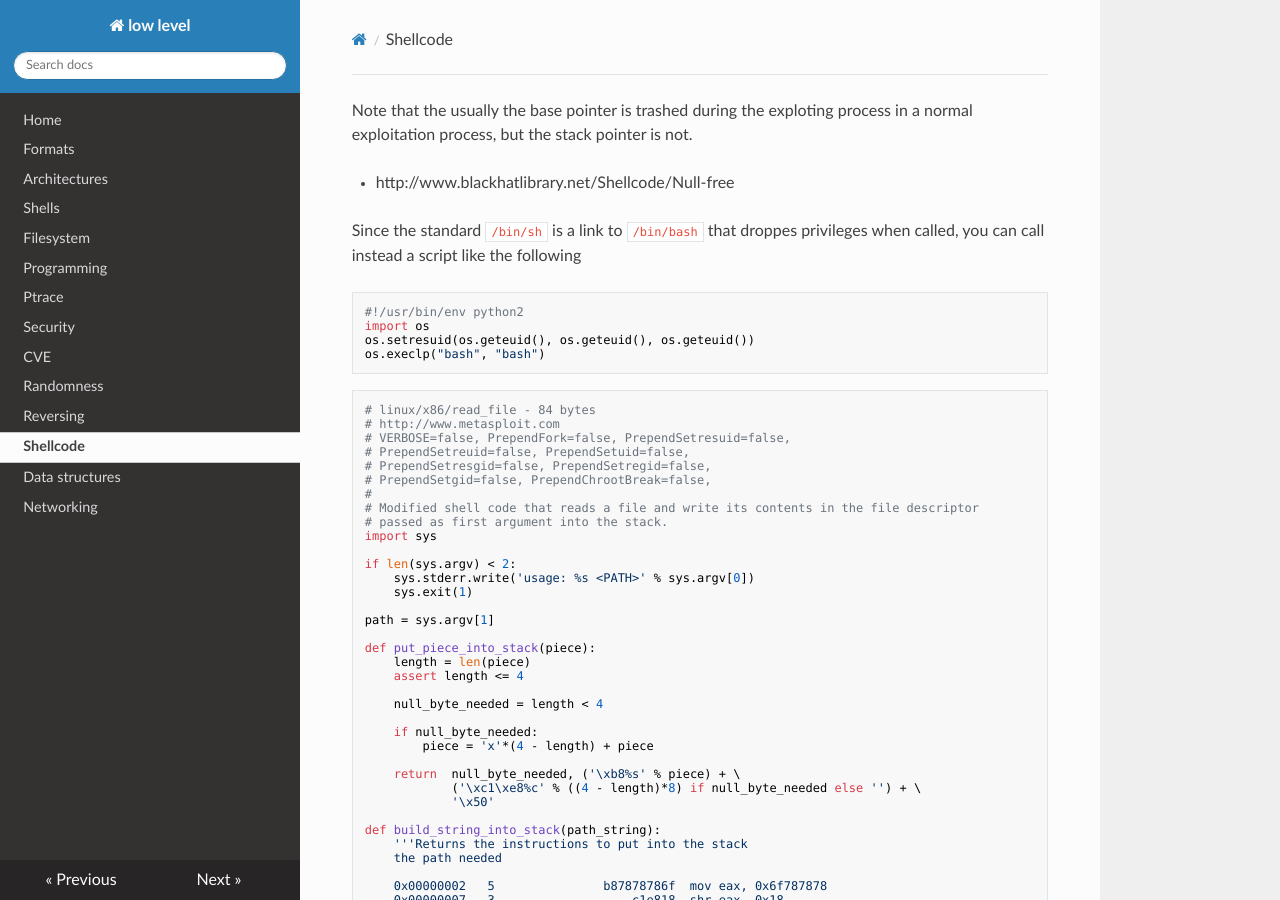
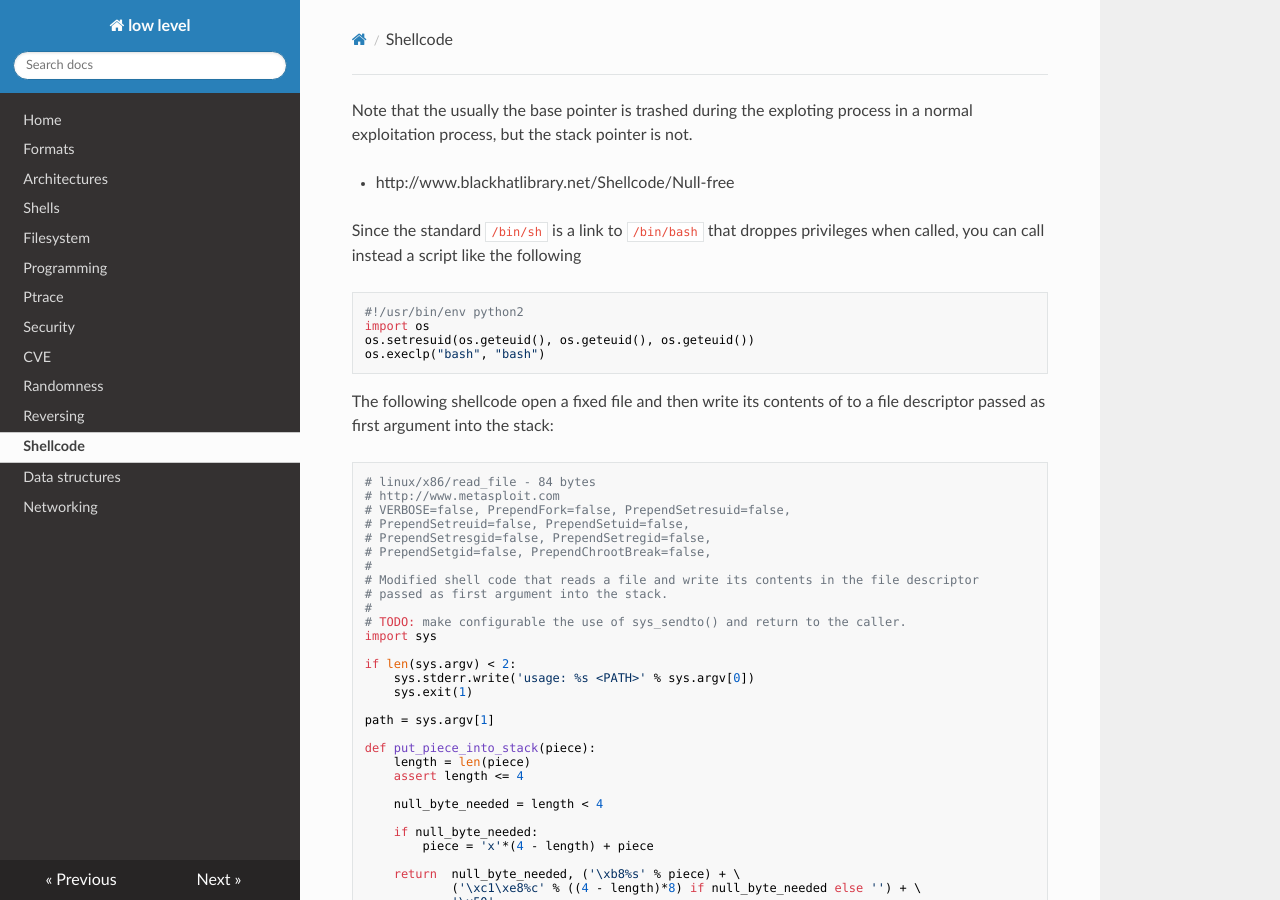
Before and after one commit to gipi/low-level, an MkDocs documentation site: the page built from docs/shellcode.md, in a window 1280 px wide and 900 px high. Built offline with MkDocs 1.6.1, drawn with Linux system fonts in a browser that asks for light colours; nearby versions of some CDN libraries; old or Windows-style settings are respelled for this version of MkDocs.

Commit message:
Update shellcode.

````diff
--- a/docs/shellcode.md
+++ b/docs/shellcode.md
@@ -15,6 +15,9 @@ os.setresuid(os.geteuid(), os.geteuid(), os.geteuid())
 os.execlp("bash", "bash")
 ```
 
+The following shellcode open a fixed file and then write its contents
+of to a file descriptor passed as first argument into the stack:
+
 ```python
 # linux/x86/read_file - 84 bytes
 # http://www.metasploit.com
@@ -25,6 +28,8 @@ os.execlp("bash", "bash")
 #
 # Modified shell code that reads a file and write its contents in the file descriptor
 # passed as first argument into the stack.
+#
+# TODO: make configurable the use of sys_sendto() and return to the caller.
 import sys
 
 if len(sys.argv) < 2:
````
